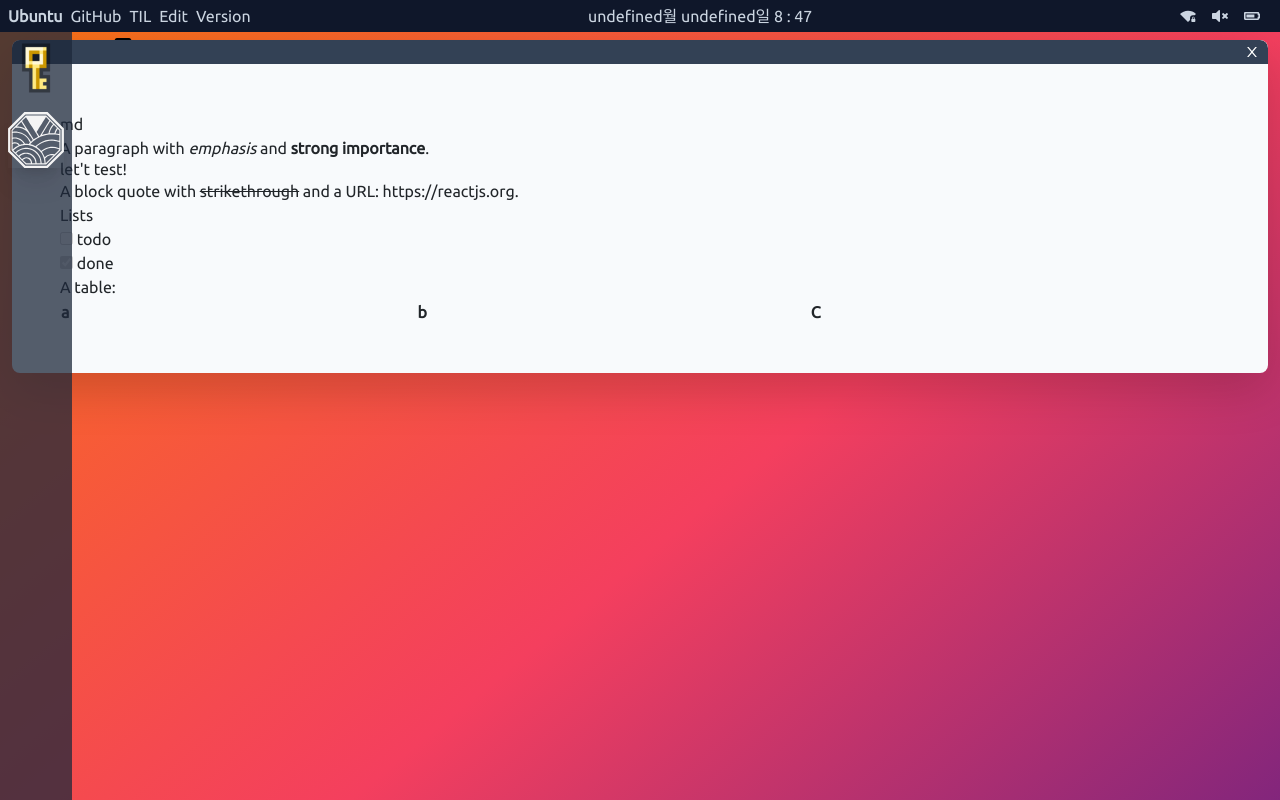
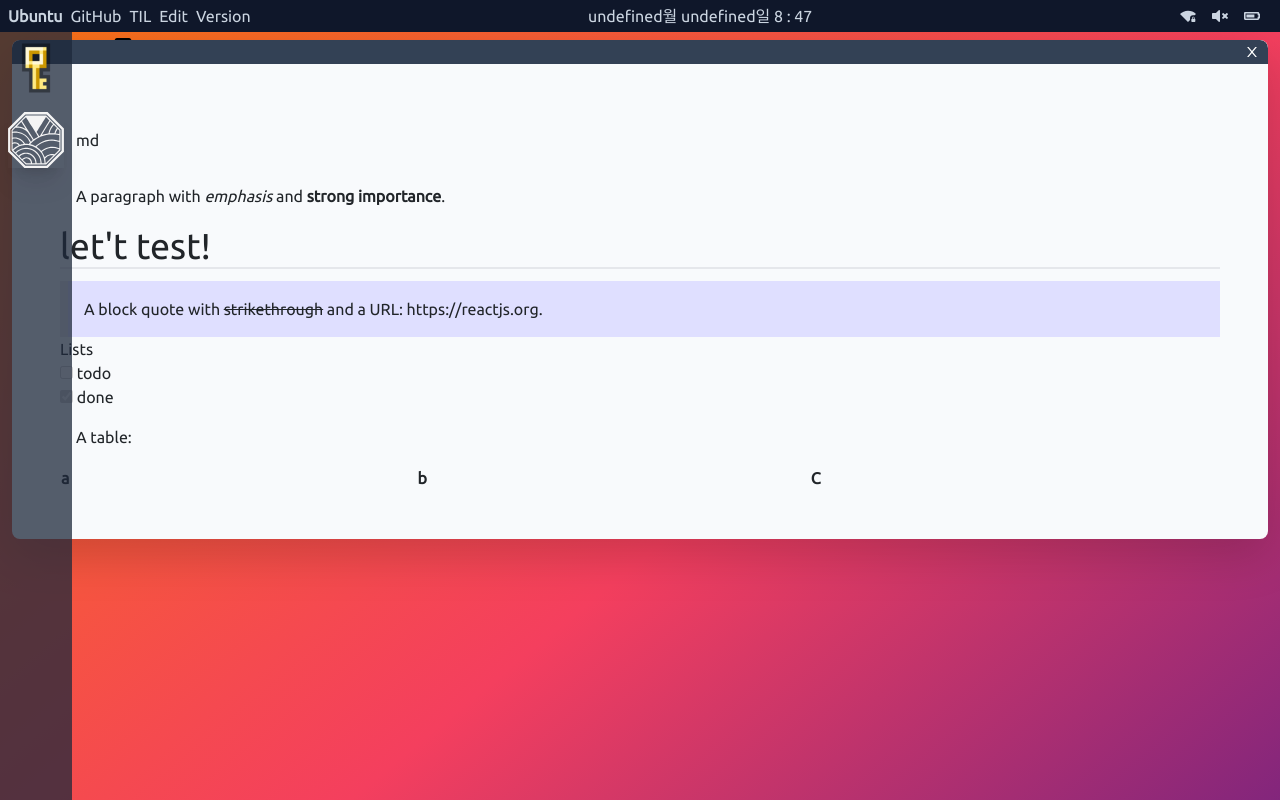
Before and after one commit to SlimeySlime/SlimeySlime.github.io, a React (Create React App) app: page / in a window 1280 px wide. Shown: the top 800 px of the page. Built offline with nearby package versions, Linux system fonts and the light colour scheme; a web font is replaced by a local one.

Commit message:
updating markdown

```diff
--- a/src/index.css
+++ b/src/index.css
@@ -16,8 +16,20 @@ code {
     monospace;
 }
 
-div#md p {
-  background: #0f0ffa;
+
+#md h1 {
+  font-size : 36px;
+  border-bottom-width: 2px;
+  margin-bottom: 12px;
+  /* line-height: 1.75rem */
+}
+
+#md p {
+  padding: 1rem;
+}
+#md blockquote {
+  background: #dfdfff;
+  border-left-width: 8px
 }
 
 /* ubuntu-regular - latin */
--- a/src/post/Window.js
+++ b/src/post/Window.js
@@ -10,7 +10,7 @@ const Window = ({children, close, tabName}) => {
                 {/* <AiOutlineBorder color="white"/> */}
                 <AiOutlineClose color="white" className="w-6" onClick={() => {close(tabName)}}/>
             </div>
-            <div className="flex flex-col p-12 justify-start itmes-start overflow-y-auto">
+            <div className="flex flex-col p-12 justify-start itmes-start overflow-y-auto" id='md'>
                 {children}
             </div>
         </div>
--- a/src/post/tp.js
+++ b/src/post/tp.js
@@ -12,7 +12,7 @@ const TestPage = () => {
 
     return(
         <div className="container mt-2 p-0 min-h-max max-h-innerScreen bg-slate-50 shadow-lg overflow-y-auto rounded-lg">
-            <p>md</p>
+            <p className="border-l">md</p>
             <ReactMarkdown children={md}>{md}</ReactMarkdown>
         </div>
     )
```
